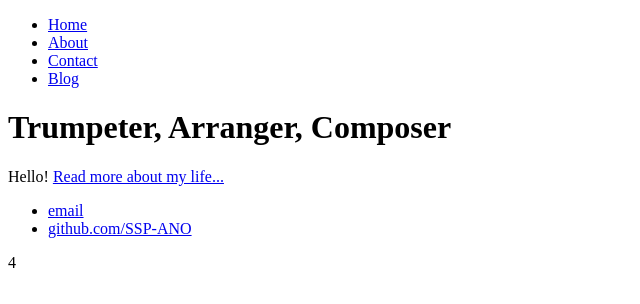
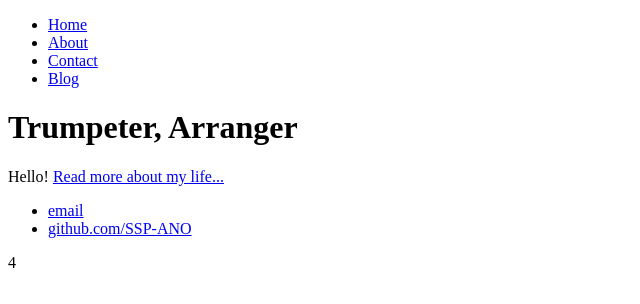
Before and after one commit to SSP-ANO/SSP-ANO.github.io, a plain HTML site: page index.html in a window 1280 px wide. Shown: the whole page, without its empty margins (0-640 px from the left). Drawn offline with Linux system fonts and the light colour scheme.

Commit message:
Update index.html

```diff
--- a/index.html
+++ b/index.html
@@ -14,7 +14,7 @@
 		</nav>
 		<div class="container">
     		<div class="blurb">
-        		<h1>Trumpeter, Arranger, Composer</h1>
+        		<h1>Trumpeter, Arranger</h1>
 				<p>Hello! <a href="/about">Read more about my life...</a></p>
     		</div><!-- /.blurb -->
 		</div><!-- /.container -->
```
